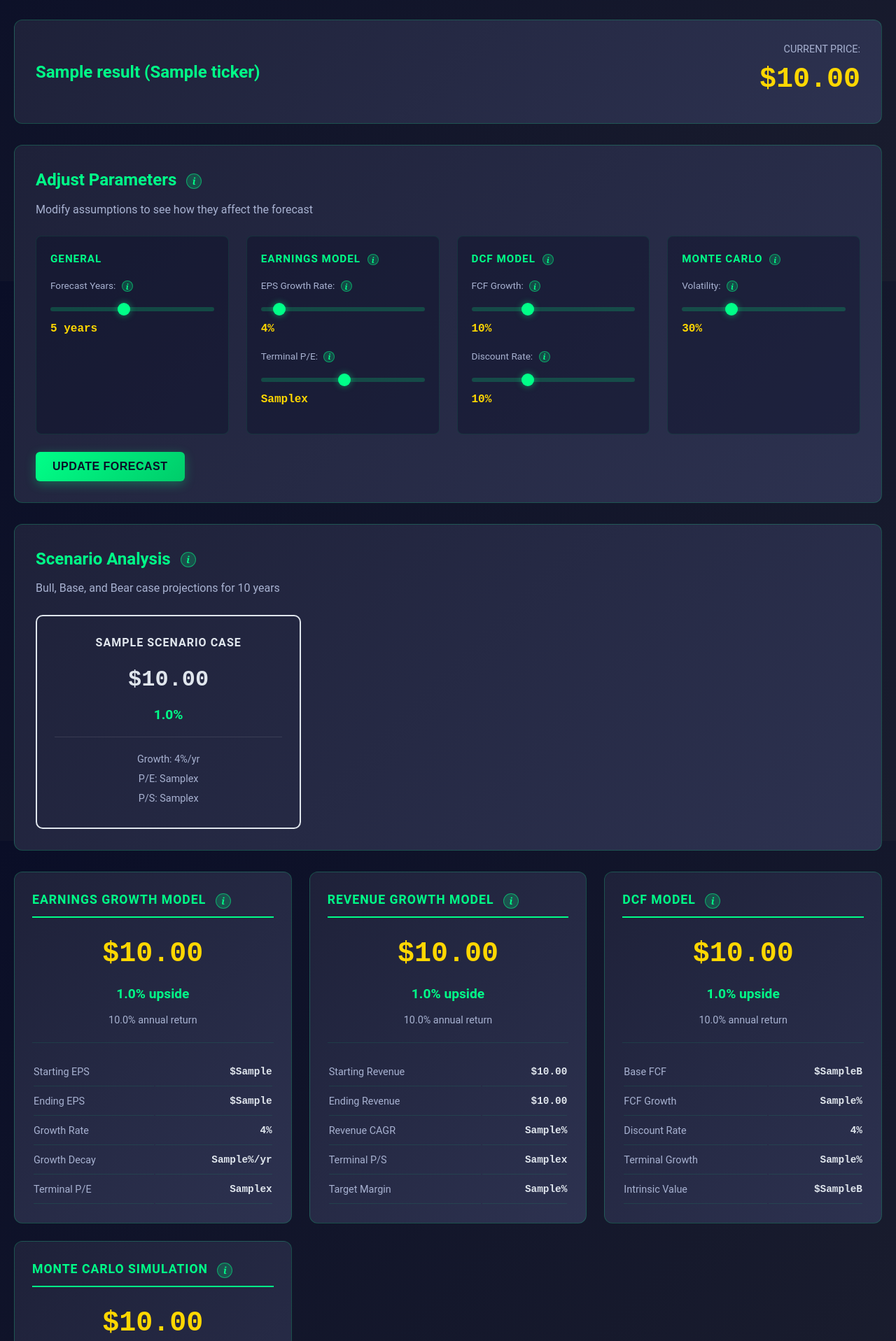
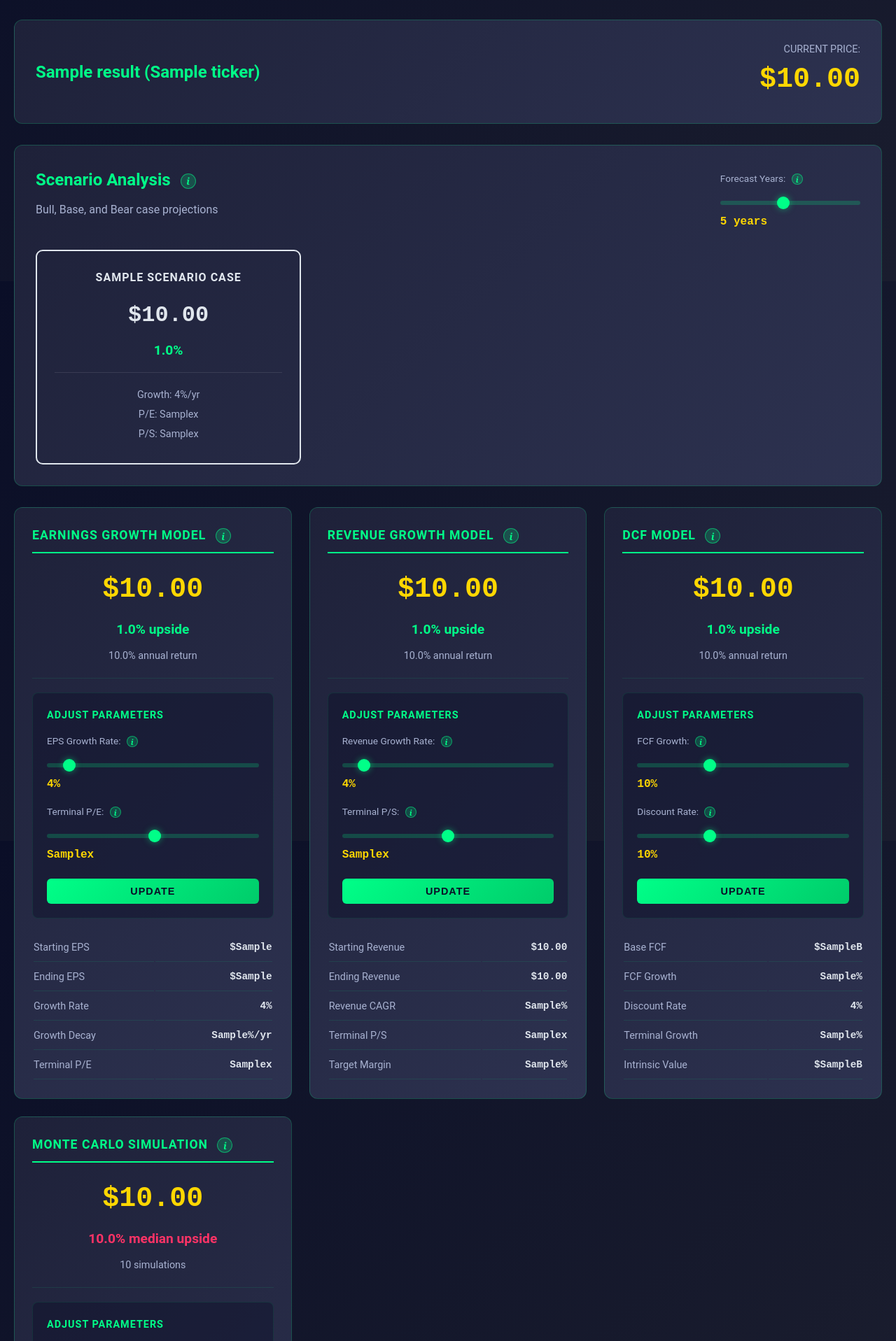
Before and after one commit to Simon-Prevoteaux/stock-analyzer, a Flask app: template src/webapp/templates/forecast.html in a window 1280 px wide. Shown: the part 398-2315 px from the top of the page at 70% size. Run offline with Flask 3, Linux system fonts and the light colour scheme; the template is opened without the code that fills it: most values are stand-ins (such as "Sample title", 1, 10 or a date in 2020).

Commit message:
updating layout for forecast

```diff
--- a/src/webapp/templates/forecast.html
+++ b/src/webapp/templates/forecast.html
@@ -119,70 +119,32 @@
     </div>
 </div>
 
-<!-- Parameter Controls -->
-<div class="parameters-section">
-    <h2>Adjust Parameters <button type="button" class="info-btn" onclick="showInfo('params-general')">i</button></h2>
-    <p class="subtitle">Modify assumptions to see how they affect the forecast</p>
-
-    <form method="GET" id="forecast-form">
-        <input type="hidden" name="ticker" value="{{ selected_ticker }}">
-
-        <div class="params-grid">
-            <div class="param-group">
-                <h4>General</h4>
-                <div class="param-item">
-                    <label for="years">Forecast Years: <button type="button" class="info-btn info-btn-sm" onclick="showInfo('forecast-years')">i</button></label>
-                    <input type="range" id="years" name="years" min="1" max="10" value="{{ request.args.get('years', 5) }}" oninput="updateLabel('years', this.value)">
-                    <span id="years-label">{{ request.args.get('years', 5) }} years</span>
-                </div>
-            </div>
-
-            <div class="param-group">
-                <h4>Earnings Model <button type="button" class="info-btn info-btn-sm" onclick="showInfo('earnings-model')">i</button></h4>
-                <div class="param-item">
-                    <label for="earnings_growth">EPS Growth Rate: <button type="button" class="info-btn info-btn-sm" onclick="showInfo('eps-growth')">i</button></label>
-                    <input type="range" id="earnings_growth" name="earnings_growth" min="0" max="0.5" step="0.01" value="{{ request.args.get('earnings_growth', results.earnings_model.details.get('initial_growth_rate', 15) / 100) }}" oninput="updatePercent('earnings_growth', this.value)">
-                    <span id="earnings_growth-label">{{ "%.0f"|format((request.args.get('earnings_growth', results.earnings_model.details.get('initial_growth_rate', 15) / 100)|float) * 100) }}%</span>
-                </div>
-                <div class="param-item">
-                    <label for="terminal_pe">Terminal P/E: <button type="button" class="info-btn info-btn-sm" onclick="showInfo('terminal-pe')">i</button></label>
-                    <input type="range" id="terminal_pe" name="terminal_pe" min="5" max="50" step="1" value="{{ request.args.get('terminal_pe', results.earnings_model.details.get('terminal_pe', 20)) }}" oninput="updateLabel('terminal_pe', this.value + 'x')">
-                    <span id="terminal_pe-label">{{ request.args.get('terminal_pe', results.earnings_model.details.get('terminal_pe', 20)) }}x</span>
-                </div>
-            </div>
-
-            <div class="param-group">
-                <h4>DCF Model <button type="button" class="info-btn info-btn-sm" onclick="showInfo('dcf-model')">i</button></h4>
-                <div class="param-item">
-                    <label for="fcf_growth">FCF Growth: <button type="button" class="info-btn info-btn-sm" onclick="showInfo('fcf-growth')">i</button></label>
-                    <input type="range" id="fcf_growth" name="fcf_growth" min="0" max="0.3" step="0.01" value="{{ request.args.get('fcf_growth', 0.10) }}" oninput="updatePercent('fcf_growth', this.value)">
-                    <span id="fcf_growth-label">{{ "%.0f"|format((request.args.get('fcf_growth', 0.10)|float) * 100) }}%</span>
-                </div>
-                <div class="param-item">
-                    <label for="discount_rate">Discount Rate: <button type="button" class="info-btn info-btn-sm" onclick="showInfo('discount-rate')">i</button></label>
-                    <input type="range" id="discount_rate" name="discount_rate" min="0.05" max="0.20" step="0.01" value="{{ request.args.get('discount_rate', 0.10) }}" oninput="updatePercent('discount_rate', this.value)">
-                    <span id="discount_rate-label">{{ "%.0f"|format((request.args.get('discount_rate', 0.10)|float) * 100) }}%</span>
-                </div>
-            </div>
-
-            <div class="param-group">
-                <h4>Monte Carlo <button type="button" class="info-btn info-btn-sm" onclick="showInfo('monte-carlo')">i</button></h4>
-                <div class="param-item">
-                    <label for="volatility">Volatility: <button type="button" class="info-btn info-btn-sm" onclick="showInfo('volatility')">i</button></label>
-                    <input type="range" id="volatility" name="volatility" min="0.1" max="0.8" step="0.05" value="{{ request.args.get('volatility', 0.30) }}" oninput="updatePercent('volatility', this.value)">
-                    <span id="volatility-label">{{ "%.0f"|format((request.args.get('volatility', 0.30)|float) * 100) }}%</span>
-                </div>
-            </div>
-        </div>
-
-        <button type="submit" class="btn btn-primary">Update Forecast</button>
-    </form>
-</div>
+<!-- Hidden form to maintain state -->
+<form method="GET" id="forecast-form" style="display: none;">
+    <input type="hidden" name="ticker" id="form-ticker" value="{{ selected_ticker }}">
+    <input type="hidden" name="years" id="form-years" value="{{ request.args.get('years', 5) }}">
+    <input type="hidden" name="earnings_growth" id="form-earnings_growth" value="{{ request.args.get('earnings_growth', results.earnings_model.details.get('initial_growth_rate', 15) / 100 if results else 0.15) }}">
+    <input type="hidden" name="terminal_pe" id="form-terminal_pe" value="{{ request.args.get('terminal_pe', results.earnings_model.details.get('terminal_pe', 20) if results else 20) }}">
+    <input type="hidden" name="revenue_growth" id="form-revenue_growth" value="{{ request.args.get('revenue_growth', results.revenue_model.details.get('initial_growth_rate', 20) / 100 if results else 0.20) }}">
+    <input type="hidden" name="terminal_ps" id="form-terminal_ps" value="{{ request.args.get('terminal_ps', results.revenue_model.details.get('terminal_ps', 5) if results else 5) }}">
+    <input type="hidden" name="fcf_growth" id="form-fcf_growth" value="{{ request.args.get('fcf_growth', 0.10) }}">
+    <input type="hidden" name="discount_rate" id="form-discount_rate" value="{{ request.args.get('discount_rate', 0.10) }}">
+    <input type="hidden" name="volatility" id="form-volatility" value="{{ request.args.get('volatility', 0.30) }}">
+</form>
 
 <!-- Scenario Analysis -->
 <div class="forecast-section scenarios-section">
-    <h2>Scenario Analysis <button type="button" class="info-btn" onclick="showInfo('scenario-analysis')">i</button></h2>
-    <p class="subtitle">Bull, Base, and Bear case projections for {{ results.scenarios.years }} years</p>
+    <div class="scenarios-header">
+        <div>
+            <h2>Scenario Analysis <button type="button" class="info-btn" onclick="showInfo('scenario-analysis')">i</button></h2>
+            <p class="subtitle">Bull, Base, and Bear case projections</p>
+        </div>
+        <div class="param-item">
+            <label for="years">Forecast Years: <button type="button" class="info-btn info-btn-sm" onclick="showInfo('forecast-years')">i</button></label>
+            <input type="range" id="years" name="years" min="1" max="10" value="{{ request.args.get('years', 5) }}" oninput="updateParam('years', this.value, this.value + ' years')">
+            <span id="years-label">{{ request.args.get('years', 5) }} years</span>
+        </div>
+    </div>
 
     <div class="scenarios-grid">
         {% for scenario_name, scenario in results.scenarios.scenarios.items() %}
@@ -223,6 +185,22 @@
                 {{ "%.1f"|format(results.earnings_model.annual_return) }}% annual return
             </div>
         </div>
+
+        <div class="model-params">
+            <h4>Adjust Parameters</h4>
+            <div class="param-item">
+                <label for="earnings_growth">EPS Growth Rate: <button type="button" class="info-btn info-btn-sm" onclick="showInfo('eps-growth')">i</button></label>
+                <input type="range" id="earnings_growth" name="earnings_growth" min="0" max="0.5" step="0.01" value="{{ request.args.get('earnings_growth', results.earnings_model.details.get('initial_growth_rate', 15) / 100) }}" oninput="updateParam('earnings_growth', this.value, Math.round(this.value * 100) + '%')">
+                <span id="earnings_growth-label">{{ "%.0f"|format((request.args.get('earnings_growth', results.earnings_model.details.get('initial_growth_rate', 15) / 100)|float) * 100) }}%</span>
+            </div>
+            <div class="param-item">
+                <label for="terminal_pe">Terminal P/E: <button type="button" class="info-btn info-btn-sm" onclick="showInfo('terminal-pe')">i</button></label>
+                <input type="range" id="terminal_pe" name="terminal_pe" min="5" max="50" step="1" value="{{ request.args.get('terminal_pe', results.earnings_model.details.get('terminal_pe', 20)) }}" oninput="updateParam('terminal_pe', this.value, this.value + 'x')">
+                <span id="terminal_pe-label">{{ request.args.get('terminal_pe', results.earnings_model.details.get('terminal_pe', 20)) }}x</span>
+            </div>
+            <button type="button" class="btn-update" onclick="submitForecastForm()">Update</button>
+        </div>
+
         <div class="model-details">
             <table>
                 <tr><td>Starting EPS</td><td>${{ results.earnings_model.details.starting_eps }}</td></tr>
@@ -250,6 +228,22 @@
                 {{ "%.1f"|format(results.revenue_model.annual_return) }}% annual return
             </div>
         </div>
+
+        <div class="model-params">
+            <h4>Adjust Parameters</h4>
+            <div class="param-item">
+                <label for="revenue_growth">Revenue Growth Rate: <button type="button" class="info-btn info-btn-sm" onclick="showInfo('eps-growth')">i</button></label>
+                <input type="range" id="revenue_growth" name="revenue_growth" min="0" max="0.5" step="0.01" value="{{ request.args.get('revenue_growth', results.revenue_model.details.get('initial_growth_rate', 20) / 100) }}" oninput="updateParam('revenue_growth', this.value, Math.round(this.value * 100) + '%')">
+                <span id="revenue_growth-label">{{ "%.0f"|format((request.args.get('revenue_growth', results.revenue_model.details.get('initial_growth_rate', 20) / 100)|float) * 100) }}%</span>
+            </div>
+            <div class="param-item">
+                <label for="terminal_ps">Terminal P/S: <button type="button" class="info-btn info-btn-sm" onclick="showInfo('terminal-pe')">i</button></label>
+                <input type="range" id="terminal_ps" name="terminal_ps" min="1" max="20" step="0.5" value="{{ request.args.get('terminal_ps', results.revenue_model.details.get('terminal_ps', 5)) }}" oninput="updateParam('terminal_ps', this.value, this.value + 'x')">
+                <span id="terminal_ps-label">{{ request.args.get('terminal_ps', results.revenue_model.details.get('terminal_ps', 5)) }}x</span>
+            </div>
+            <button type="button" class="btn-update" onclick="submitForecastForm()">Update</button>
+        </div>
+
         <div class="model-details">
             <table>
                 <tr><td>Starting Revenue</td><td>{{ results.revenue_model.details.starting_revenue|format_number }}</td></tr>
@@ -277,6 +271,22 @@
                 {{ "%.1f"|format(results.dcf_model.annual_return) }}% annual return
             </div>
         </div>
+
+        <div class="model-params">
+            <h4>Adjust Parameters</h4>
+            <div class="param-item">
+                <label for="fcf_growth">FCF Growth: <button type="button" class="info-btn info-btn-sm" onclick="showInfo('fcf-growth')">i</button></label>
+                <input type="range" id="fcf_growth" name="fcf_growth" min="0" max="0.3" step="0.01" value="{{ request.args.get('fcf_growth', 0.10) }}" oninput="updateParam('fcf_growth', this.value, Math.round(this.value * 100) + '%')">
+                <span id="fcf_growth-label">{{ "%.0f"|format((request.args.get('fcf_growth', 0.10)|float) * 100) }}%</span>
+            </div>
+            <div class="param-item">
+                <label for="discount_rate">Discount Rate: <button type="button" class="info-btn info-btn-sm" onclick="showInfo('discount-rate')">i</button></label>
+                <input type="range" id="discount_rate" name="discount_rate" min="0.05" max="0.20" step="0.01" value="{{ request.args.get('discount_rate', 0.10) }}" oninput="updateParam('discount_rate', this.value, Math.round(this.value * 100) + '%')">
+                <span id="discount_rate-label">{{ "%.0f"|format((request.args.get('discount_rate', 0.10)|float) * 100) }}%</span>
+            </div>
+            <button type="button" class="btn-update" onclick="submitForecastForm()">Update</button>
+        </div>
+
         <div class="model-details">
             <table>
                 <tr><td>Base FCF</td><td>${{ results.dcf_model.details.base_fcf }}B</td></tr>
@@ -303,6 +313,16 @@
             <div class="simulation-info">
                 {{ results.monte_carlo.simulations }} simulations
             </div>
+        </div>
+
+        <div class="model-params">
+            <h4>Adjust Parameters</h4>
+            <div class="param-item">
+                <label for="volatility">Volatility: <button type="button" class="info-btn info-btn-sm" onclick="showInfo('volatility')">i</button></label>
+                <input type="range" id="volatility" name="volatility" min="0.1" max="0.8" step="0.05" value="{{ request.args.get('volatility', 0.30) }}" oninput="updateParam('volatility', this.value, Math.round(this.value * 100) + '%')">
+                <span id="volatility-label">{{ "%.0f"|format((request.args.get('volatility', 0.30)|float) * 100) }}%</span>
+            </div>
+            <button type="button" class="btn-update" onclick="submitForecastForm()">Update</button>
         </div>
 
         <div class="percentiles">
@@ -400,12 +420,15 @@
 </div>
 
 <script>
-function updateLabel(id, value) {
-    document.getElementById(id + '-label').textContent = value;
+function updateParam(name, value, labelText) {
+    // Update the label
+    document.getElementById(name + '-label').textContent = labelText;
+    // Update the hidden form field
+    document.getElementById('form-' + name).value = value;
 }
 
-function updatePercent(id, value) {
-    document.getElementById(id + '-label').textContent = Math.round(value * 100) + '%';
+function submitForecastForm() {
+    document.getElementById('forecast-form').submit();
 }
 
 const infoContent = {
@@ -692,42 +715,7 @@ document.addEventListener('keydown', function(e) {
     font-family: 'Courier New', monospace;
 }
 
-/* Parameters Section */
-.parameters-section {
-    background: linear-gradient(135deg, #1e2139 0%, #2d3250 100%);
-    padding: 30px;
-    border-radius: 12px;
-    margin-bottom: 30px;
-    border: 1px solid rgba(0, 255, 136, 0.2);
-}
-
-.parameters-section h2 {
-    color: #00ff88;
-    margin-bottom: 10px;
-}
-
-.params-grid {
-    display: grid;
-    grid-template-columns: repeat(auto-fit, minmax(250px, 1fr));
-    gap: 25px;
-    margin-bottom: 25px;
-}
-
-.param-group {
-    background: rgba(10, 14, 39, 0.4);
-    padding: 20px;
-    border-radius: 8px;
-    border: 1px solid rgba(0, 255, 136, 0.1);
-}
-
-.param-group h4 {
-    color: #00ff88;
-    margin-bottom: 15px;
-    font-size: 0.95rem;
-    text-transform: uppercase;
-    letter-spacing: 1px;
-}
-
+/* Generic Parameter Item Styles */
 .param-item {
     margin-bottom: 15px;
 }
@@ -773,6 +761,19 @@ document.addEventListener('keydown', function(e) {
     border-radius: 12px;
     margin-bottom: 30px;
     border: 1px solid rgba(0, 255, 136, 0.2);
+}
+
+.scenarios-header {
+    display: flex;
+    justify-content: space-between;
+    align-items: center;
+    margin-bottom: 20px;
+    gap: 30px;
+}
+
+.scenarios-header .param-item {
+    min-width: 200px;
+    margin: 0;
 }
 
 .scenarios-section h2 {
@@ -925,6 +926,48 @@ document.addEventListener('keydown', function(e) {
     padding: 20px;
 }
 
+/* Model Parameters */
+.model-params {
+    background: rgba(10, 14, 39, 0.4);
+    padding: 20px;
+    border-radius: 8px;
+    border: 1px solid rgba(0, 255, 136, 0.1);
+    margin-bottom: 20px;
+}
+
+.model-params h4 {
+    color: #00ff88;
+    margin-bottom: 15px;
+    font-size: 0.9rem;
+    text-transform: uppercase;
+    letter-spacing: 1px;
+}
+
+.model-params .param-item:last-of-type {
+    margin-bottom: 20px;
+}
+
+.btn-update {
+    width: 100%;
+    padding: 10px 20px;
+    background: linear-gradient(135deg, #00ff88 0%, #00cc6a 100%);
+    color: #0a0e27;
+    border: none;
+    border-radius: 6px;
+    font-weight: 700;
+    text-transform: uppercase;
+    letter-spacing: 1px;
+    cursor: pointer;
+    transition: all 0.3s;
+    font-size: 0.9rem;
+}
+
+.btn-update:hover {
+    background: linear-gradient(135deg, #00cc6a 0%, #00ff88 100%);
+    box-shadow: 0 0 20px rgba(0, 255, 136, 0.5);
+    transform: translateY(-2px);
+}
+
 /* Monte Carlo Specific */
 .percentiles {
     margin: 20px 0;
@@ -1054,6 +1097,16 @@ document.addEventListener('keydown', function(e) {
 @media (max-width: 768px) {
     .scenarios-grid {
         grid-template-columns: 1fr;
+    }
+
+    .scenarios-header {
+        flex-direction: column;
+        align-items: stretch;
+        gap: 20px;
+    }
+
+    .scenarios-header .param-item {
+        width: 100%;
     }
 
     .summary-grid {
```
